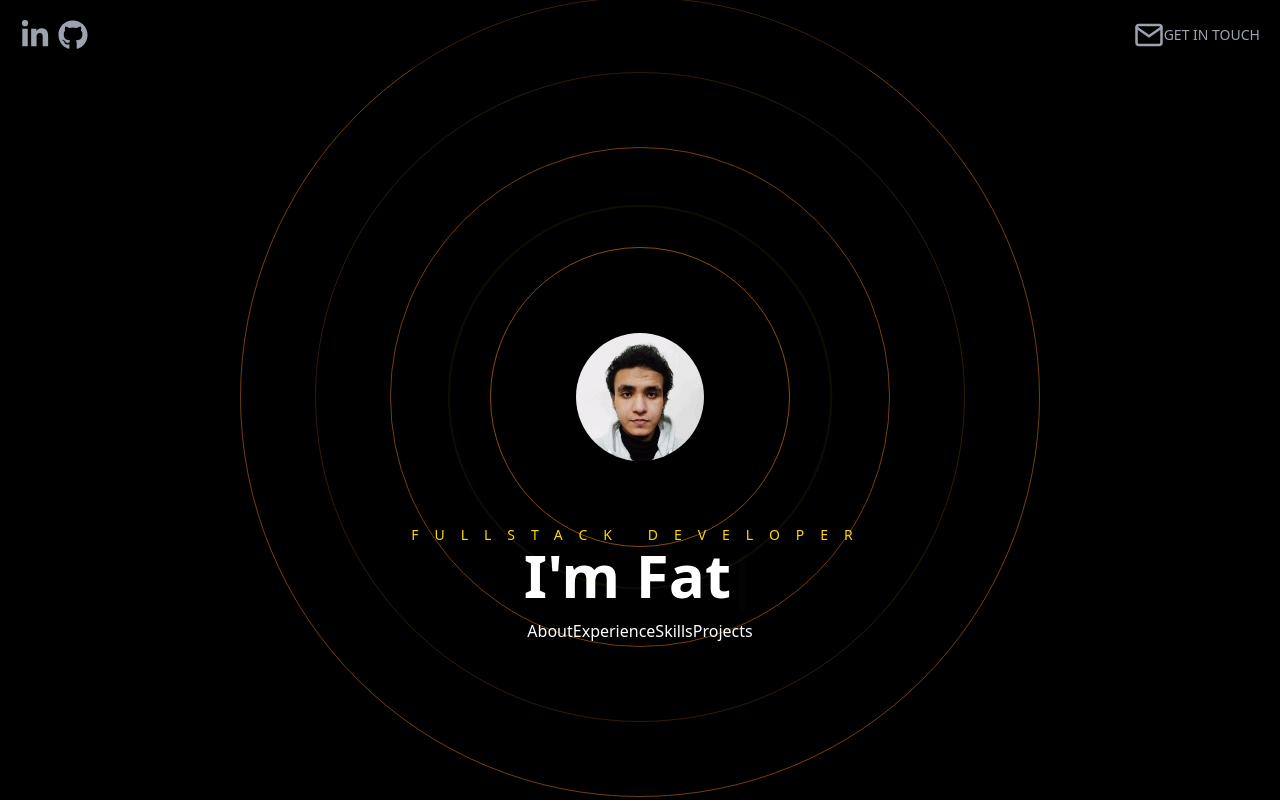
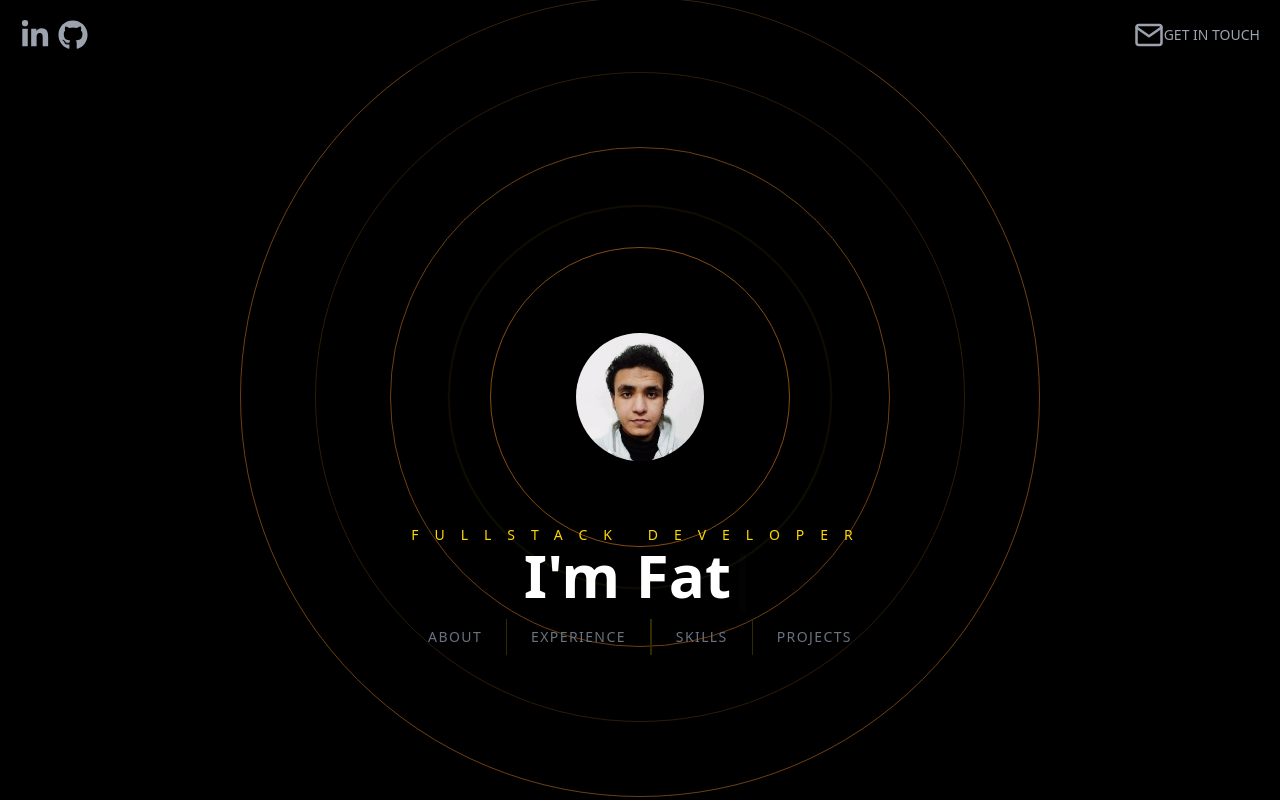
Before and after one commit to f-a-t-h-e/portfolio, a Next.js app: page / in a window 1280 px wide. Built offline with nearby package versions, Linux system fonts and the light colour scheme.

Commit message:
Update UI.

```diff
--- a/src/styles/globals.css
+++ b/src/styles/globals.css
@@ -3,9 +3,9 @@
 @tailwind utilities;
 
 @layer components {
-  .heroButton {
-    @apply border px-6 py-2 border-[#242424] rounded-full uppercase text-sm tracking-widest
-     text-gray-500 transition-all hover:border-[#F7ABBA]/40 hover:text-[#F7ABBA]/40;
+  .navButton {
+    @apply border-x px-6 py-2 border-[#322a00] uppercase text-sm tracking-widest
+     text-gray-500 transition-all hover:border-[#322a00] hover:text-white hover:bg-[#322a00];
   }
   .contact-input {
     @apply outline-none bg-slate-400/10 rounded-sm border-b
```
